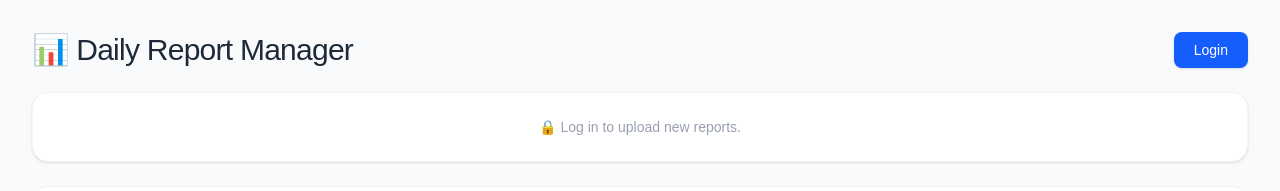
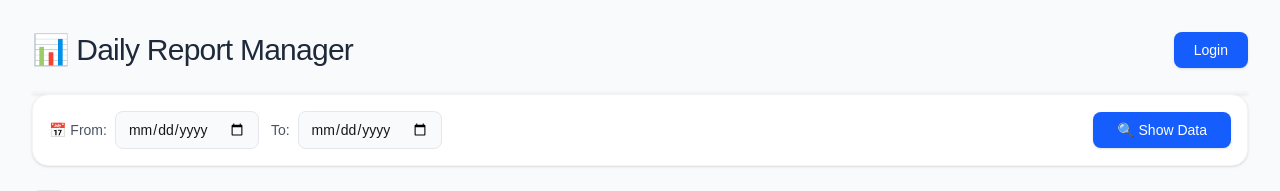
Before and after one commit to westhilldeveloper/daily-report, a Next.js app: page / in a window 1280 px wide. Shown: the top 191 px of the page. Built offline with nearby package versions, Linux system fonts and the light colour scheme; no server answers.

Commit message:
hide bar

```diff
--- a/app/page.js
+++ b/app/page.js
@@ -213,11 +213,19 @@ export default function Home() {
                         setReportDate={setReportDate}
                     />
                 ) : (
-                    <div className="bg-white rounded-2xl shadow-sm border border-gray-100 p-6 mb-6 text-center text-gray-400">
-                        <p className="text-sm">🔒 Log in to upload new reports.</p>
+                    <div className="bg-white rounded-2xl shadow-sm border border-gray-100 p-0 mb-0 text-center text-gray-400">
+
                     </div>
                 )}
-
+ {rows.length > 0 && (
+                    <ActionButtons
+                        onExport={handleExport}
+                        onDelete={handleDelete}
+                        count={rows.length}
+                         exporting={exporting}
+                         isLoggedIn={isLoggedIn}
+                    />
+                )}
                 <DateRangePicker
                     startDate={startDate}
                     setStartDate={setStartDate}
@@ -228,15 +236,7 @@ export default function Home() {
 
 
 
-                {rows.length > 0 && (
-                    <ActionButtons
-                        onExport={handleExport}
-                        onDelete={handleDelete}
-                        count={rows.length}
-                         exporting={exporting}
-                         isLoggedIn={isLoggedIn}
-                    />
-                )}
+
 
  <div className="flex items-center gap-3 mb-4">
     {!showCalendar && (
```
